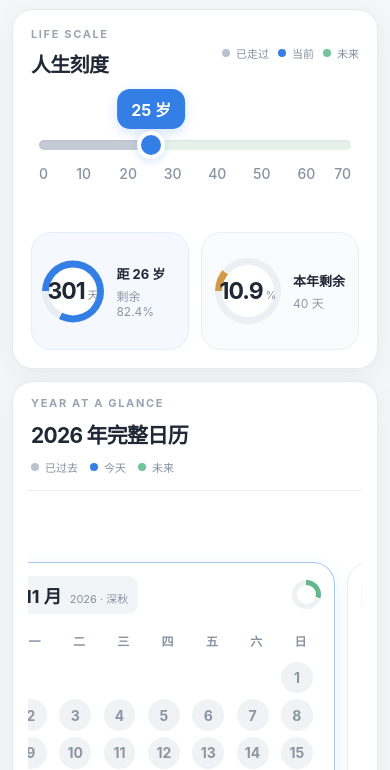
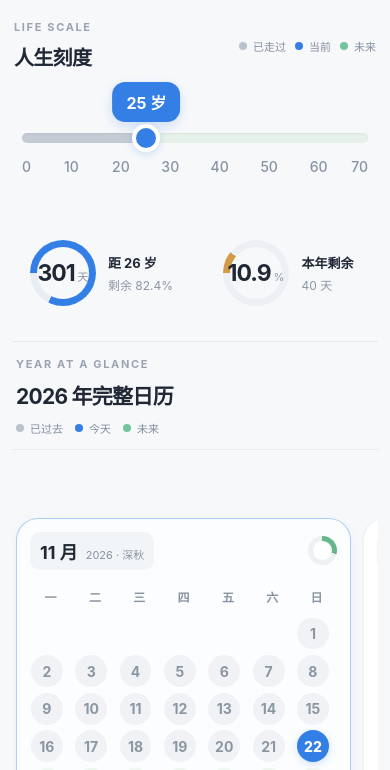
Before and after one commit to 2271259387/life-countdown, a plain HTML site: page index.html in a window 390 px wide. Shown: the part 73-843 px from the top of the page. Drawn offline with Linux system fonts and the light colour scheme.

Commit message:
Flatten countdown layout and remove stacked panel containers

```diff
--- a/css/style.css
+++ b/css/style.css
@@ -78,3 +78,28 @@ button,input{font:inherit}button{-webkit-tap-highlight-color:transparent;cursor:
 @media(max-width:900px){.app{padding:calc(16px + env(safe-area-inset-top)) 16px calc(20px + env(safe-area-inset-bottom));grid-template-rows:auto auto minmax(500px,1fr);gap:14px}.life-panel{gap:16px;padding:20px}.ring-card{width:112px;min-height:130px}.progress-ring{width:70px}.year-grid{grid-auto-columns:min(78vw,calc(100dvh - 400px));grid-template-columns:repeat(12,min(78vw,calc(100dvh - 400px)))}}
 @media(max-width:680px){.app{min-height:100dvh;grid-template-rows:auto auto minmax(540px,1fr);padding:calc(14px + env(safe-area-inset-top)) 12px calc(18px + env(safe-area-inset-bottom));gap:12px}.topbar{min-height:56px}.brand-block h1{font-size:27px}.brand-block p{font-size:12px}.life-panel{grid-template-columns:1fr;padding:18px;border-radius:21px;gap:18px}.life-scale-wrap{margin-top:62px}.legend{gap:9px;font-size:11px}.rings{display:grid;grid-template-columns:repeat(2,minmax(0,1fr))}.ring-card{width:auto;min-height:118px;flex-direction:row;gap:12px;justify-content:center}.progress-ring{width:66px}.ring-copy{text-align:left}.calendar-panel{min-height:560px;padding:15px;border-radius:21px}.calendar-header{align-items:flex-start;flex-direction:column;gap:10px}.calendar-legend{font-size:11px;gap:12px}.year-grid{min-height:455px;grid-auto-columns:min(86vw,390px);grid-template-columns:repeat(12,min(86vw,390px));gap:12px}.month-card{padding:13px;grid-template-rows:38px minmax(0,1fr);gap:9px}.month-head{height:38px;min-height:38px}.month-name strong{font-size:18px}.month-name span{font-size:11px}.weekday{font-size:12px}.day-date{font-size:14px}.modal{padding:0;align-items:flex-end}.modal-card{border-radius:25px 25px 0 0;padding:26px 22px max(26px,env(safe-area-inset-bottom))}}
 @media(prefers-reduced-motion:reduce){*,*:before,*:after{animation-duration:.01ms!important;transition-duration:.01ms!important}}
+
+
+/* Flat, borderless composition: one continuous canvas rather than stacked panels */
+:root{--canvas:#f7f8fa;--panel:transparent;--shadow:none}
+.app{gap:10px;grid-template-rows:auto auto minmax(440px,1fr)}
+.life-panel,.calendar-panel{background:transparent;border:0;border-radius:0;box-shadow:none;backdrop-filter:none;-webkit-backdrop-filter:none}
+.life-panel{padding:20px 4px 24px;gap:clamp(24px,3vw,44px);border-bottom:1px solid #e6eaf0}
+.calendar-panel{padding:10px 0 0;gap:12px}
+.calendar-header{padding:0 4px 13px;border-bottom:1px solid #e9edf2}
+.ring-card{background:transparent;border:0;border-radius:0;padding:10px 8px;min-height:128px}
+.ring-card.featured{background:transparent;border-color:transparent}
+.progress-ring:before{background:var(--canvas)}
+.month-card{background:#fff;border-color:#edf0f4;box-shadow:0 2px 9px rgba(34,52,74,.025)}
+.month-card.current-month{background:#fbfdff;border-color:rgba(52,127,229,.38);box-shadow:0 4px 14px rgba(52,127,229,.07)}
+@media(max-width:900px){
+ .life-panel{padding:18px 2px 20px;gap:16px}
+ .calendar-panel{padding:8px 0 0}
+}
+@media(max-width:680px){
+ .app{gap:8px}
+ .life-panel{padding:16px 2px 18px;gap:16px}
+ .calendar-panel{padding:8px 0 0}
+ .ring-card{background:transparent;border:0;min-height:100px;padding:6px 2px}
+ .progress-ring:before{background:var(--canvas)}
+}
```
